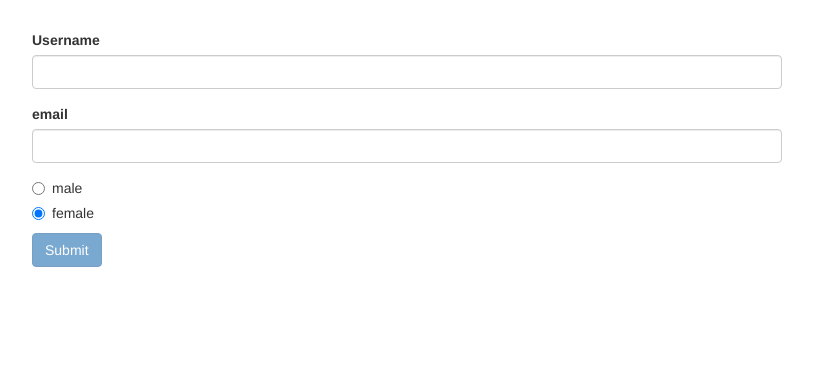
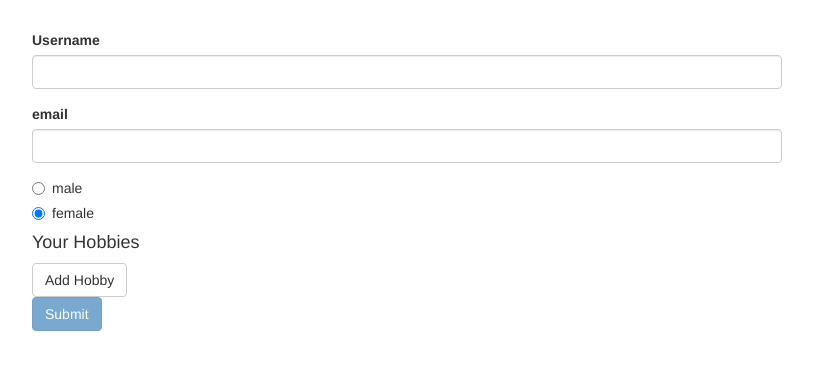
Before and after one commit to geomC/udemy-angular8, an Angular app: page / in a window 1280 px wide. Shown: the top 370 px of the page, without its empty margins (233-1046 px from the left). Built offline with nearby package versions, Linux system fonts and the light colour scheme.

Commit message:
manage list of form controls using FormArray

```diff
--- a/src/app/app.component.html
+++ b/src/app/app.component.html
@@ -41,6 +41,27 @@
               [value]="gender">{{ gender }}
           </label>
         </div>
+
+        <div formArrayName="hobbies">
+          <h4>Your Hobbies</h4>
+          <button class="btn btn-default"
+                  type="button"
+                  (click)="onAddHobby()"
+          >Add Hobby</button>
+
+          <div
+            class="form-group"
+            *ngFor="let hControl of hobbieControls; let i = index"
+          >
+            <input
+              type="text"
+              class="form-control"
+              [formControlName]="i"
+            >
+          </div>
+
+        </div>
+
         <button [disabled]="signupForm.invalid"
                 class="btn btn-primary"
                 type="submit"
--- a/src/app/app.component.ts
+++ b/src/app/app.component.ts
@@ -1,5 +1,5 @@
 import { Component, OnInit } from '@angular/core';
-import { FormControl, FormGroup, Validators } from '@angular/forms';
+import { FormArray, FormControl, FormGroup, Validators } from '@angular/forms';
 
 @Component({
   selector: 'app-root',
@@ -10,6 +10,10 @@ export class AppComponent implements OnInit {
   genders = ['male', 'female'];
   private signupForm: FormGroup;
 
+  get hobbieControls() {
+    return (this.signupForm.get('hobbies') as FormArray).controls;
+  }
+
   ngOnInit() {
     this.signupForm = new FormGroup({
       'userData': new FormGroup({ // nested FormGroup
@@ -17,7 +21,8 @@ export class AppComponent implements OnInit {
           Validators.required), // dont call the validation method! It gets called by NG whenever the input updates.
         'email': new FormControl(null, [Validators.required, Validators.email]), // a list of funcs can be passed
       }),
-      'gender': new FormControl(this.genders[1])
+      'gender': new FormControl(this.genders[1]),
+      'hobbies': new FormArray([])
     });
   }
 
@@ -25,4 +30,10 @@ export class AppComponent implements OnInit {
   onSubmit() {
     console.log(this.signupForm);
   }
+
+  onAddHobby() {
+    const control = new FormControl(null, Validators.required);
+    (this.signupForm.get('hobbies') as FormArray) // type casting necessary
+      .push(control);
+  }
 }
```
